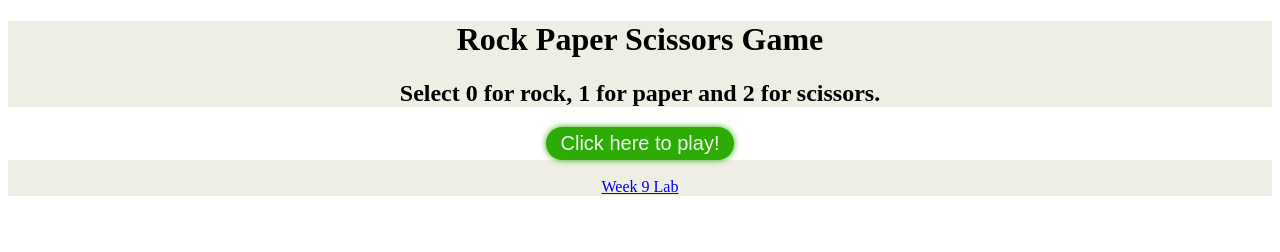
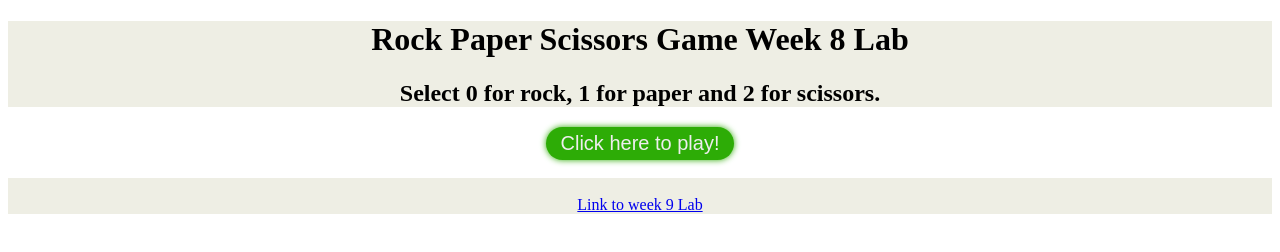
Before and after one commit to Poco90/Poco90.github.io, a plain HTML site: page index.html in a window 1280 px wide. Drawn offline with Linux system fonts and the light colour scheme.

Commit message:
tidy up code

```diff
--- a/index.html
+++ b/index.html
@@ -12,17 +12,18 @@ Using if statements, create a rock, paper, scissors game. -->
 <body style="text-align:center;">
 
 <div class="box">
-	<h1>Rock Paper Scissors Game</h1>
+	<h1>Rock Paper Scissors Game Week 8 Lab</h1>
 	<h2>Select 0 for rock, 1 for paper and 2 for scissors.</h2>
 </div>
 		<div class="wrapper">
 		  <a class="button" onclick="send()">Click here to play!</a>
 		  </a>
+		  <br>
 		</div>
-
+		<br>
                       <div class="box">
 					  <br>
-                        <a class="nav-link active" aria-current="page" href="../Lab9/index.html">Week 9 Lab</a>
+                        <a class="nav-link active" aria-current="page" href="../Lab9/index.html">Link to week 9 Lab</a>
 					<br>
                       </div>
 
```
Also changed, not shown: 1 other file.
